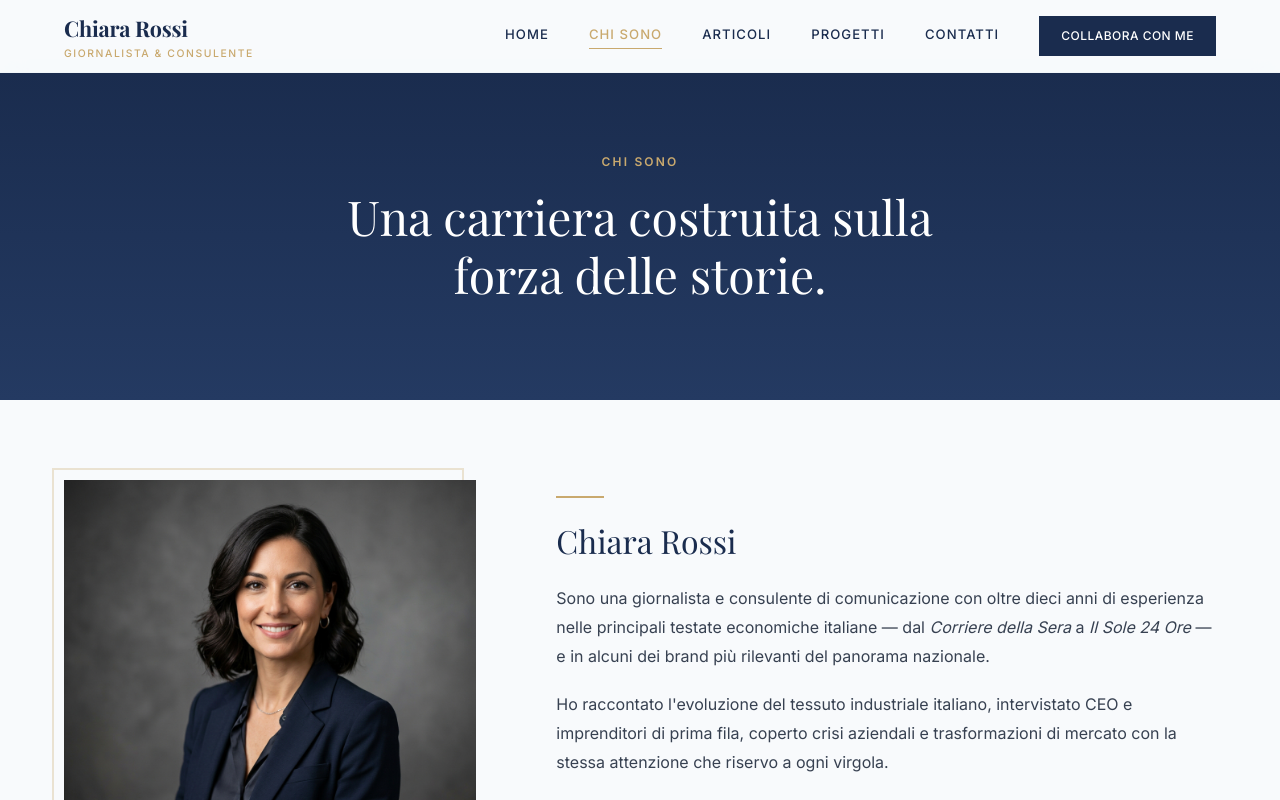
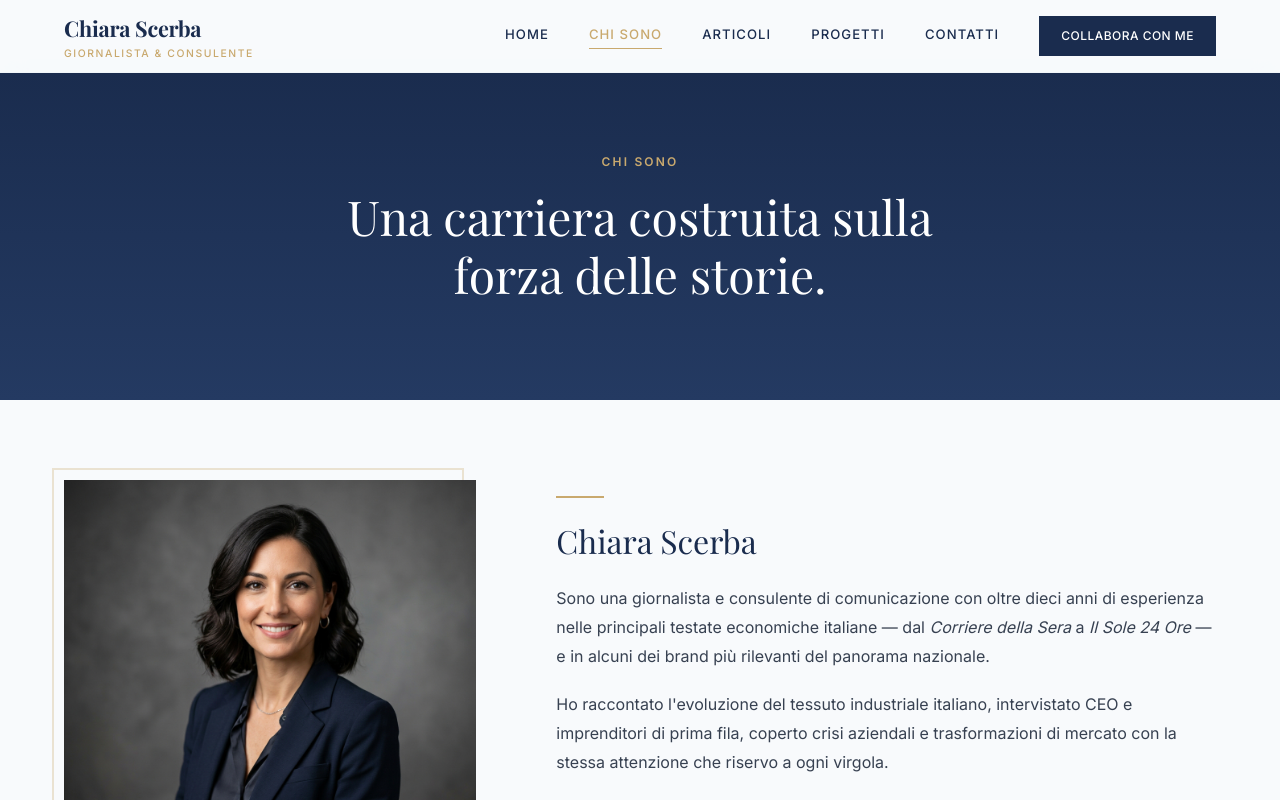
Before and after one commit to chiarascerba/chiarascerba.github.io, a Next.js app: page /chiara-site/about in a window 1280 px wide. Shown: the top 800 px of the page. Built offline with nearby package versions, Linux system fonts and the light colour scheme; a web font is replaced by a local one.

Commit message:
chore: update branding from Chiara Rossi to Chiara Scerba throughout the site

```diff
--- a/app/about/layout.tsx
+++ b/app/about/layout.tsx
@@ -2,7 +2,7 @@ import type { Metadata } from 'next';
 
 export const metadata: Metadata = {
   title: 'Chi sono',
-  description: 'Scopri il percorso professionale di Chiara Rossi, giornalista e consulente di comunicazione aziendale con oltre 10 anni di esperienza.',
+  description: 'Scopri il percorso professionale di Chiara Scerba, giornalista e consulente di comunicazione aziendale con oltre 10 anni di esperienza.',
 };
 
 export default function AboutLayout({ children }: { children: React.ReactNode }) {
--- a/app/about/page.tsx
+++ b/app/about/page.tsx
@@ -122,10 +122,17 @@ export default function AboutPage() {
             }} />
             <Image
               src="/chiara-portrait.png"
-              alt="Chiara Rossi"
+              alt="Chiara Scerba"
               width={440}
               height={540}
-              style={{ objectFit: 'cover', width: '100%', height: 'auto', position: 'relative', zIndex: 1 }}
+              sizes="(max-width: 768px) 100vw, 440px"
+              style={{
+                width: '100%',
+                height: 'auto',
+                objectFit: 'cover',
+                position: 'relative',
+                zIndex: 1
+              }}
             />
           </motion.div>
 
@@ -137,7 +144,7 @@ export default function AboutPage() {
           >
             <div className="divider" />
             <h2 style={{ fontSize: '2rem', marginTop: '1.5rem', marginBottom: '1.5rem' }}>
-              Chiara Rossi
+              Chiara Scerba
             </h2>
             <p style={{ fontSize: '1rem', lineHeight: 1.8, color: '#374151', marginBottom: '1.25rem' }}>
               Sono una giornalista e consulente di comunicazione con oltre dieci anni di esperienza nelle principali testate economiche italiane — dal <em>Corriere della Sera</em> a <em>Il Sole 24 Ore</em> — e in alcuni dei brand più rilevanti del panorama nazionale.
--- a/app/articoli/layout.tsx
+++ b/app/articoli/layout.tsx
@@ -2,7 +2,7 @@ import type { Metadata } from 'next';
 
 export const metadata: Metadata = {
   title: 'Articoli',
-  description: 'Archivio degli articoli scritti da Chiara Rossi su economia, tecnologia, sostenibilità e interviste.',
+  description: 'Archivio degli articoli scritti da Chiara Scerba su economia, tecnologia, sostenibilità e interviste.',
 };
 
 export default function ArticoliLayout({ children }: { children: React.ReactNode }) {
--- a/app/contatti/layout.tsx
+++ b/app/contatti/layout.tsx
@@ -2,7 +2,7 @@ import type { Metadata } from 'next';
 
 export const metadata: Metadata = {
   title: 'Contatti',
-  description: 'Contatta Chiara Rossi per collaborazioni editoriali, consulenza di comunicazione o richieste stampa.',
+  description: 'Contatta Chiara Scerba per collaborazioni editoriali, consulenza di comunicazione o richieste stampa.',
 };
 
 export default function ContattiLayout({ children }: { children: React.ReactNode }) {
--- a/app/layout.tsx
+++ b/app/layout.tsx
@@ -5,19 +5,19 @@ import Footer from '@/components/Footer';
 
 export const metadata: Metadata = {
   title: {
-    default: 'Chiara Rossi – Giornalista & Consulente di Comunicazione',
-    template: '%s | Chiara Rossi',
+    default: 'Chiara Scerba – Giornalista & Consulente di Comunicazione',
+    template: '%s | Chiara Scerba',
   },
   description:
-    'Portfolio professionale di Chiara Rossi, giornalista e consulente di comunicazione aziendale. Articoli su economia, tecnologia, sostenibilità e case study di comunicazione strategica.',
+    'Portfolio professionale di Chiara Scerba, giornalista e consulente di comunicazione aziendale. Articoli su economia, tecnologia, sostenibilità e case study di comunicazione strategica.',
   keywords: ['giornalista', 'comunicazione aziendale', 'consulente', 'brand journalism', 'content strategy'],
   openGraph: {
     type: 'website',
     locale: 'it_IT',
-    siteName: 'Chiara Rossi',
-    title: 'Chiara Rossi – Giornalista & Consulente di Comunicazione',
+    siteName: 'Chiara Scerba',
+    title: 'Chiara Scerba – Giornalista & Consulente di Comunicazione',
     description:
-      'Portfolio professionale di Chiara Rossi, giornalista e consulente di comunicazione aziendale.',
+      'Portfolio professionale di Chiara Scerba, giornalista e consulente di comunicazione aziendale.',
   },
   twitter: {
     card: 'summary_large_image',
--- a/app/page.tsx
+++ b/app/page.tsx
@@ -179,13 +179,14 @@ export default function HomePage() {
               }} />
               <Image
                 src="/chiara-portrait.png"
-                alt="Chiara Rossi – Giornalista e Consulente di Comunicazione"
+                alt="Chiara Scerba – Giornalista e Consulente di Comunicazione"
                 width={380}
                 height={480}
+                sizes="(max-width: 768px) 100vw, 380px"
                 style={{
-                  objectFit: 'cover',
                   width: '100%',
                   height: 'auto',
+                  objectFit: 'cover',
                   position: 'relative',
                   zIndex: 2,
                   filter: 'grayscale(10%)',
--- a/app/progetti/layout.tsx
+++ b/app/progetti/layout.tsx
@@ -2,7 +2,7 @@ import type { Metadata } from 'next';
 
 export const metadata: Metadata = {
   title: 'Progetti',
-  description: 'Case studies e progetti di consulenza strategica in comunicazione aziendale curati da Chiara Rossi.',
+  description: 'Case studies e progetti di consulenza strategica in comunicazione aziendale curati da Chiara Scerba.',
 };
 
 export default function ProgettiLayout({ children }: { children: React.ReactNode }) {
--- a/components/Footer.tsx
+++ b/components/Footer.tsx
@@ -27,7 +27,7 @@ export default function Footer() {
               color: 'white',
               marginBottom: '0.5rem',
             }}>
-              Chiara Rossi
+              Chiara Scerba
             </h3>
             <p style={{
               fontSize: '0.75rem',
@@ -152,7 +152,7 @@ export default function Footer() {
           fontSize: '0.8rem',
           color: 'rgba(255,255,255,0.4)',
         }}>
-          <span>© {year} Chiara Rossi. Tutti i diritti riservati.</span>
+          <span>© {year} Chiara Scerba. Tutti i diritti riservati.</span>
           <span>Giornalismo · Comunicazione · Consulenza</span>
         </div>
       </div>
--- a/components/Navbar.tsx
+++ b/components/Navbar.tsx
@@ -35,7 +35,7 @@ export default function Navbar() {
         {/* Logo */}
         <Link href="/" style={{ textDecoration: 'none' }}>
           <span style={{ fontFamily: "'Playfair Display', serif", fontSize: '1.35rem', fontWeight: 700, color: 'var(--navy)', letterSpacing: '-0.01em' }}>
-            Chiara Rossi
+            Chiara Scerba
           </span>
           <span style={{ display: 'block', fontSize: '0.65rem', letterSpacing: '0.15em', textTransform: 'uppercase', color: 'var(--gold)', fontFamily: "'Inter', sans-serif", fontWeight: 500, marginTop: '-2px' }}>
             Giornalista & Consulente
```
